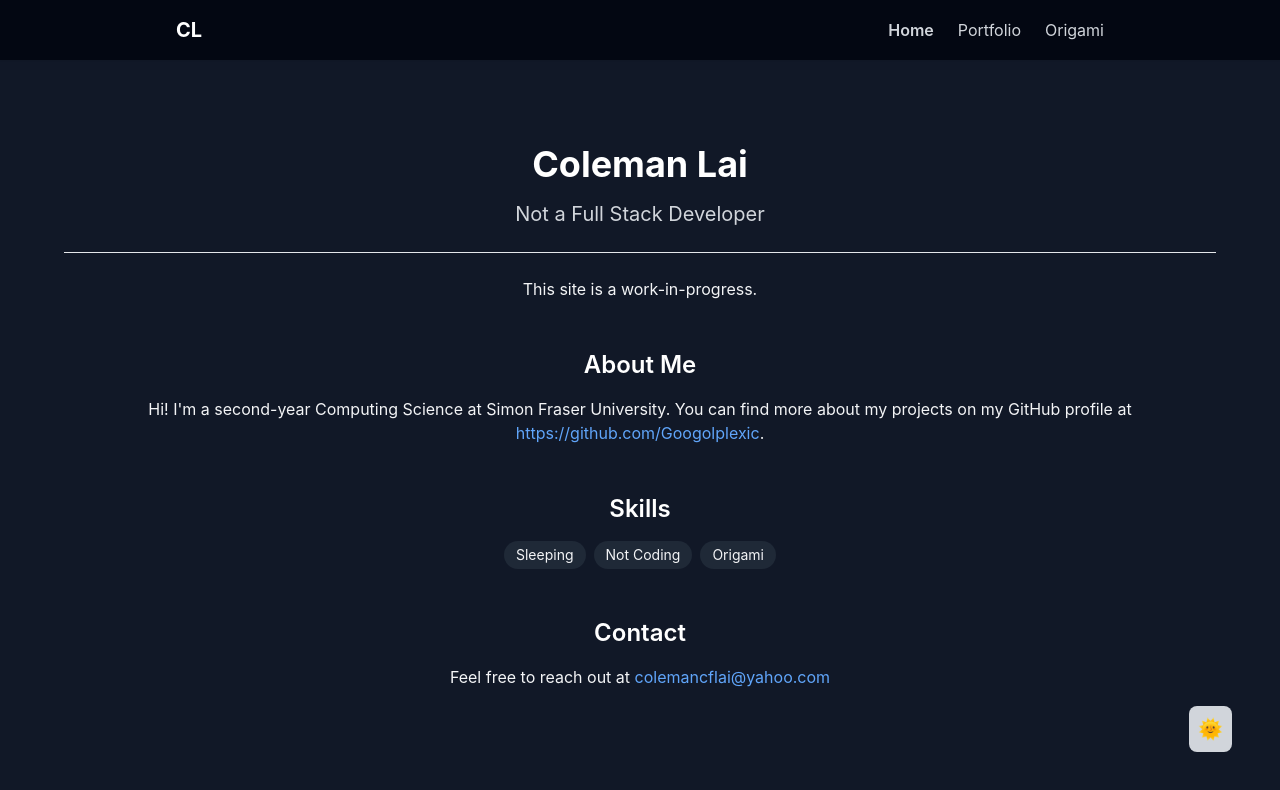
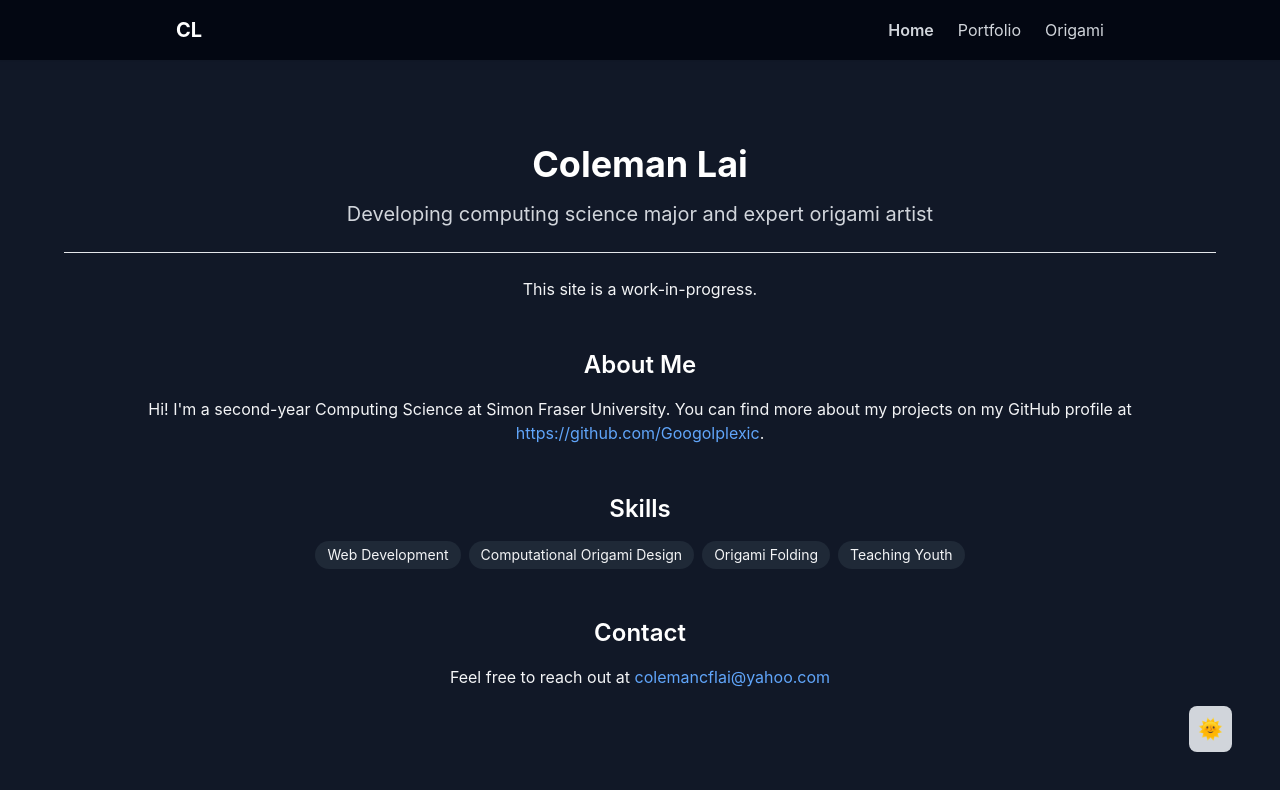
Before and after one commit to Googolplexic/personal-website, a React (Vite) app: page / in a window 1280 px wide. Shown: the top 790 px of the page. Built offline with nearby package versions, Linux system fonts and the light colour scheme.

Commit message:
Some homepage updates

```diff
--- a/src/components/Skills.tsx
+++ b/src/components/Skills.tsx
@@ -1,5 +1,5 @@
 export function Skills() {
-    const skills = ['Sleeping', 'Not Coding', 'Origami']
+    const skills = ['Web Development', 'Computational Origami Design', 'Origami Folding', 'Teaching Youth']
 
     return (
         <section id="skills" className="mb-12">
--- a/src/pages/Home.tsx
+++ b/src/pages/Home.tsx
@@ -7,7 +7,7 @@ export function Home() {
         <>
             <header className="mb-12 text-center">
                 <h1 className="text-4xl font-bold mb-4 dark:text-white">Coleman Lai</h1>
-                <p className="text-xl text-gray-600 dark:text-gray-300">Not a Full Stack Developer</p>
+                <p className="text-xl text-gray-600 dark:text-gray-300">Developing computing science major and expert origami artist</p>
                 <br />
                 <hr />
                 <br />
```
